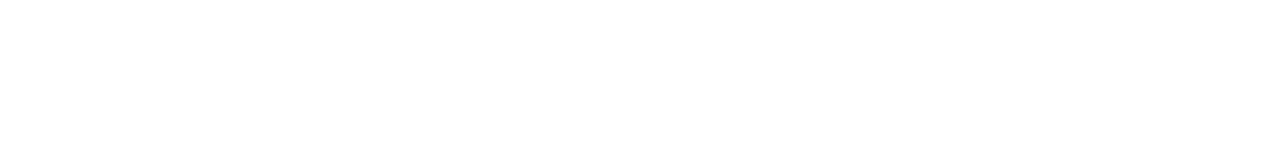
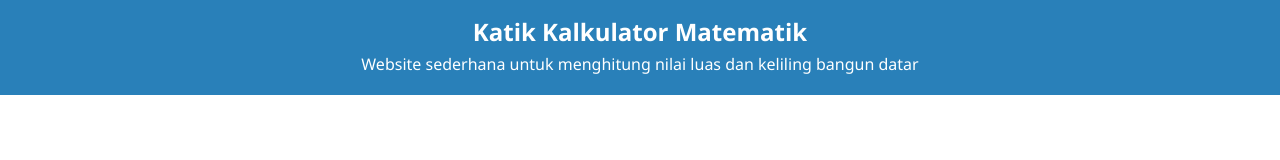
Before and after one commit to revou-fundamental-course/27-nov-23-sintaanjelina552, a plain HTML site: page index.html in a window 1280 px wide. Drawn offline with Linux system fonts and the light colour scheme.

Commit message:
create header'

```diff
--- a/CSS/style.css
+++ b/CSS/style.css
@@ -0,0 +1,22 @@
+body {
+    font-family: 'Segoe UI', Tahoma, Geneva, Verdana, sans-serif;
+    margin: 0;
+    min-height: 500px;
+}
+
+header,
+footer {
+    background-color: #2980b9;
+    padding: 15px 2px;
+    text-align: center;
+    color: white;
+}
+
+header h2 {
+    margin: 0px;
+}
+
+header p {
+    margin: 0px;
+    padding: 5px 30px;
+}
--- a/index.html
+++ b/index.html
@@ -10,6 +10,10 @@
 </head>
 
 <body>
+    <header>
+        <h2>Katik Kalkulator Matematik</h2>
+        <p> Website sederhana untuk menghitung nilai luas dan keliling bangun datar</p>
+    </header>
 </body>
 
 </html>
```
